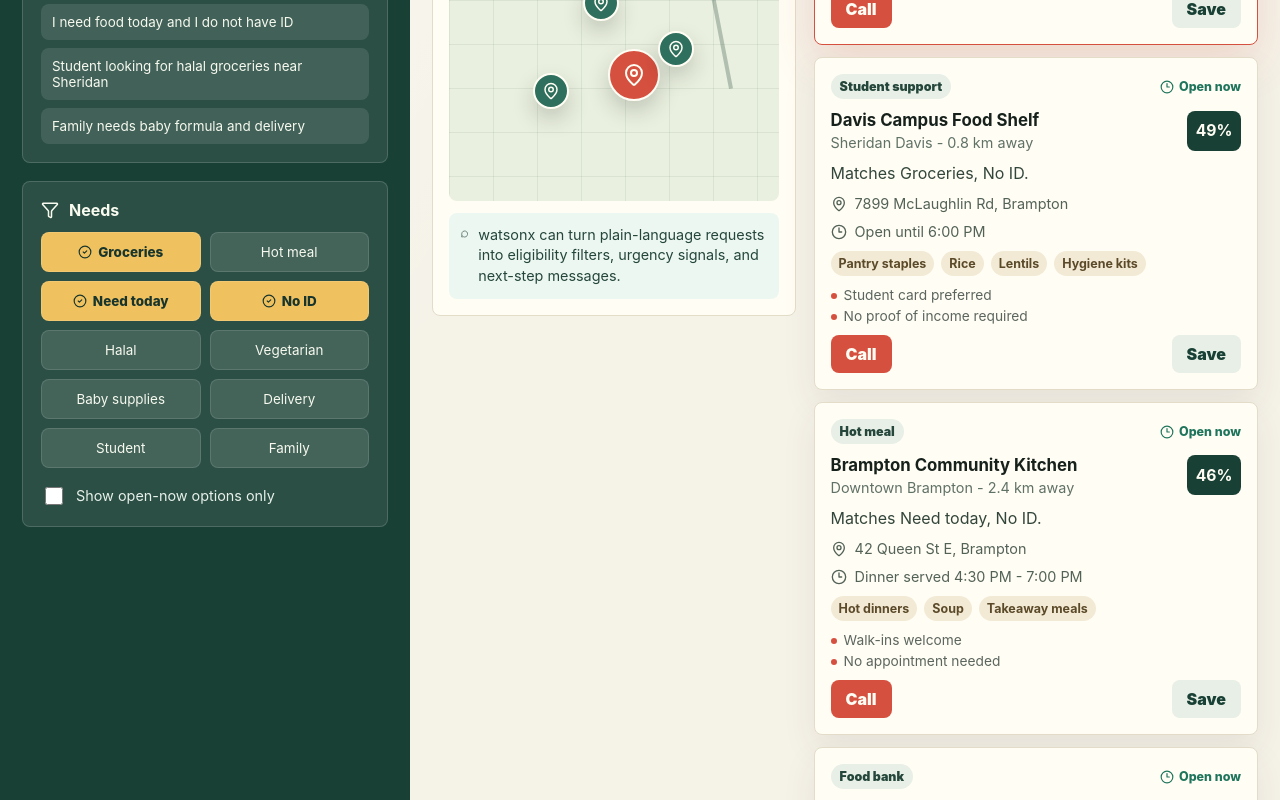
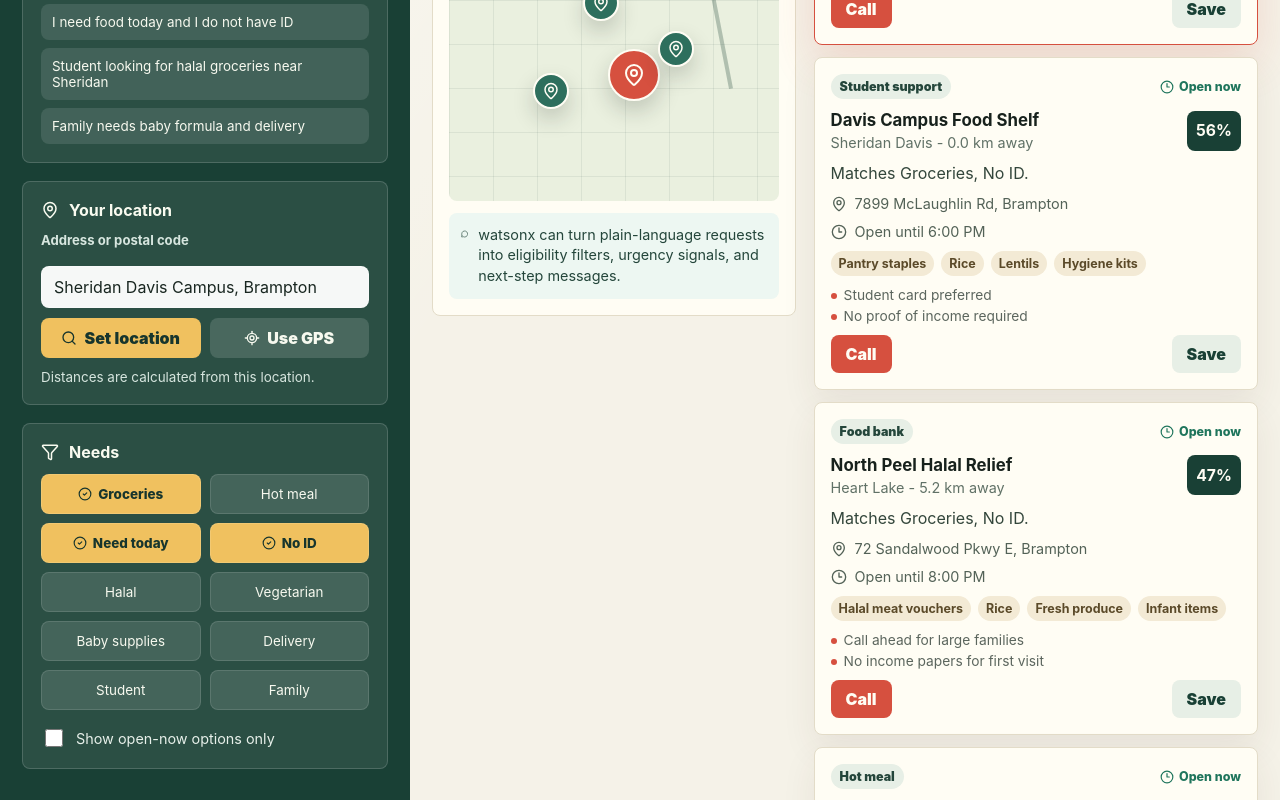
Before and after one commit to belowalo/community-pantry, a React (Vite) app: page / in a window 1280 px wide. Shown: the part 380-1180 px from the top of the page. Built offline with nearby package versions, Linux system fonts and the light colour scheme.

Commit message:
Add real location distance matching

```diff
--- a/src/App.tsx
+++ b/src/App.tsx
@@ -4,6 +4,7 @@ import {
   Clock3,
   Filter,
   HeartHandshake,
+  LocateFixed,
   MapPin,
   MessageCircle,
   Navigation,
@@ -12,8 +13,14 @@ import {
   Sparkles,
   Utensils,
 } from "lucide-react";
-import { useMemo, useState } from "react";
+import { FormEvent, useMemo, useState } from "react";
 import { needOptions, Resource, resources } from "./data";
+
+type UserLocation = {
+  label: string;
+  lat: number;
+  lng: number;
+};
 
 const examples = [
   "I need food today and I do not have ID",
@@ -21,7 +28,53 @@ const examples = [
   "Family needs baby formula and delivery",
 ];
 
-function scoreResource(resource: Resource, selectedNeeds: string[], query: string) {
+function distanceKm(from: UserLocation, to: Resource["geo"]) {
+  const earthRadiusKm = 6371;
+  const latDelta = ((to.lat - from.lat) * Math.PI) / 180;
+  const lngDelta = ((to.lng - from.lng) * Math.PI) / 180;
+  const fromLat = (from.lat * Math.PI) / 180;
+  const toLat = (to.lat * Math.PI) / 180;
+  const a =
+    Math.sin(latDelta / 2) ** 2 +
+    Math.cos(fromLat) * Math.cos(toLat) * Math.sin(lngDelta / 2) ** 2;
+
+  return earthRadiusKm * 2 * Math.atan2(Math.sqrt(a), Math.sqrt(1 - a));
+}
+
+async function geocodeLocation(searchText: string): Promise<UserLocation> {
+  const response = await fetch(
+    `https://nominatim.openstreetmap.org/search?format=json&limit=1&countrycodes=ca&q=${encodeURIComponent(
+      searchText,
+    )}`,
+  );
+
+  if (!response.ok) {
+    throw new Error("Location lookup failed. Try a postal code or a more specific address.");
+  }
+
+  const results = (await response.json()) as Array<{
+    display_name: string;
+    lat: string;
+    lon: string;
+  }>;
+
+  if (!results.length) {
+    throw new Error("No location found. Try adding the city or postal code.");
+  }
+
+  return {
+    label: results[0].display_name.split(",").slice(0, 3).join(","),
+    lat: Number(results[0].lat),
+    lng: Number(results[0].lon),
+  };
+}
+
+function scoreResource(
+  resource: Resource,
+  selectedNeeds: string[],
+  query: string,
+  calculatedDistanceKm: number,
+) {
   const normalizedQuery = query.toLowerCase();
   const searchable = [
     resource.name,
@@ -45,7 +98,7 @@ function scoreResource(resource: Resource, selectedNeeds: string[], query: strin
     .filter((word) => word.length > 2)
     .reduce((score, word) => score + (searchable.includes(word) ? 5 : 0), 0);
   const openScore = resource.openNow ? 10 : 0;
-  const distanceScore = Math.max(0, 12 - resource.distanceKm * 1.5);
+  const distanceScore = Math.max(0, 18 - calculatedDistanceKm * 1.8);
 
   return Math.round(needScore + queryScore + openScore + distanceScore);
 }
@@ -69,22 +122,87 @@ export default function App() {
   const [query, setQuery] = useState("");
   const [selectedNeeds, setSelectedNeeds] = useState<string[]>(["urgent", "groceries", "no-id"]);
   const [onlyOpen, setOnlyOpen] = useState(false);
+  const [locationInput, setLocationInput] = useState("Sheridan Davis Campus, Brampton");
+  const [userLocation, setUserLocation] = useState<UserLocation>({
+    label: "Sheridan Davis Campus, Brampton",
+    lat: 43.7302,
+    lng: -79.7325,
+  });
+  const [locationStatus, setLocationStatus] = useState("Distances are calculated from this location.");
+  const [isLocating, setIsLocating] = useState(false);
 
   const rankedResources = useMemo(() => {
     return resources
       .filter((resource) => (onlyOpen ? resource.openNow : true))
-      .map((resource) => ({
-        resource,
-        score: scoreResource(resource, selectedNeeds, query),
-      }))
-      .sort((a, b) => b.score - a.score || a.resource.distanceKm - b.resource.distanceKm);
-  }, [onlyOpen, query, selectedNeeds]);
+      .map((resource) => {
+        const calculatedDistanceKm = distanceKm(userLocation, resource.geo);
+
+        return {
+          resource,
+          calculatedDistanceKm,
+          score: scoreResource(resource, selectedNeeds, query, calculatedDistanceKm),
+        };
+      })
+      .sort((a, b) => b.score - a.score || a.calculatedDistanceKm - b.calculatedDistanceKm);
+  }, [onlyOpen, query, selectedNeeds, userLocation]);
 
   const bestMatch = rankedResources[0]?.resource;
 
   function toggleNeed(id: string) {
     setSelectedNeeds((current) =>
       current.includes(id) ? current.filter((need) => need !== id) : [...current, id],
+    );
+  }
+
+  async function handleLocationSearch(event: FormEvent<HTMLFormElement>) {
+    event.preventDefault();
+
+    if (!locationInput.trim()) {
+      setLocationStatus("Enter an address, landmark, or postal code.");
+      return;
+    }
+
+    setIsLocating(true);
+    setLocationStatus("Finding that location...");
+
+    try {
+      const nextLocation = await geocodeLocation(locationInput);
+      setUserLocation(nextLocation);
+      setLocationStatus(`Using ${nextLocation.label}.`);
+    } catch (error) {
+      setLocationStatus(error instanceof Error ? error.message : "Could not find that location.");
+    } finally {
+      setIsLocating(false);
+    }
+  }
+
+  function useBrowserLocation() {
+    if (!navigator.geolocation) {
+      setLocationStatus("Browser location is not available here. Type your location instead.");
+      return;
+    }
+
+    setIsLocating(true);
+    setLocationStatus("Waiting for browser location permission...");
+
+    navigator.geolocation.getCurrentPosition(
+      (position) => {
+        const nextLocation = {
+          label: "your current location",
+          lat: position.coords.latitude,
+          lng: position.coords.longitude,
+        };
+        setUserLocation(nextLocation);
+        setLocationStatus(
+          `Using your current location with ${Math.round(position.coords.accuracy)}m accuracy.`,
+        );
+        setIsLocating(false);
+      },
+      () => {
+        setLocationStatus("Location permission was blocked. Type an address or postal code instead.");
+        setIsLocating(false);
+      },
+      { enableHighAccuracy: true, timeout: 10000, maximumAge: 60000 },
     );
   }
 
@@ -122,6 +240,36 @@ export default function App() {
               </button>
             ))}
           </div>
+        </section>
+
+        <section className="panel">
+          <div className="section-title compact">
+            <MapPin size={18} aria-hidden="true" />
+            <h2>Your location</h2>
+          </div>
+          <form className="location-form" onSubmit={handleLocationSearch}>
+            <label className="input-label" htmlFor="location-search">
+              Address or postal code
+            </label>
+            <input
+              id="location-search"
+              value={locationInput}
+              onChange={(event) => setLocationInput(event.target.value)}
+              placeholder="Example: L6Y 5H9 or Sheridan Davis Campus"
+              type="search"
+            />
+            <div className="location-actions">
+              <button disabled={isLocating} type="submit">
+                <Search size={16} aria-hidden="true" />
+                Set location
+              </button>
+              <button disabled={isLocating} onClick={useBrowserLocation} type="button">
+                <LocateFixed size={16} aria-hidden="true" />
+                Use GPS
+              </button>
+            </div>
+          </form>
+          <p className="location-status">{locationStatus}</p>
         </section>
 
         <section className="panel">
@@ -171,7 +319,7 @@ export default function App() {
       <section className="workspace">
         <header className="topbar">
           <div>
-            <p className="eyebrow">Brampton, ON</p>
+            <p className="eyebrow">From {userLocation.label}</p>
             <h2>{rankedResources.length} matched support options</h2>
           </div>
           <button className="notify-button" type="button">
@@ -216,7 +364,7 @@ export default function App() {
           </section>
 
           <section className="results" aria-label="Matched resources">
-            {rankedResources.map(({ resource, score }, index) => (
+            {rankedResources.map(({ resource, score, calculatedDistanceKm }, index) => (
               <article className={index === 0 ? "resource-card featured" : "resource-card"} key={resource.id}>
                 <div className="resource-topline">
                   <span className="type-pill">{resource.type}</span>
@@ -229,7 +377,7 @@ export default function App() {
                   <div>
                     <h3>{resource.name}</h3>
                     <p>
-                      {resource.neighborhood} - {resource.distanceKm.toFixed(1)} km away
+                      {resource.neighborhood} - {calculatedDistanceKm.toFixed(1)} km away
                     </p>
                   </div>
                   <strong>{Math.max(score, 0)}%</strong>
--- a/src/data.ts
+++ b/src/data.ts
@@ -8,10 +8,15 @@ export type Resource = {
   openNow: boolean;
   nextWindow: string;
   phone: string;
+  fallbackDistanceKm: number;
   tags: string[];
   requirements: string[];
   languages: string[];
   supplies: string[];
+  geo: {
+    lat: number;
+    lng: number;
+  };
   coordinates: {
     x: number;
     y: number;
@@ -29,10 +34,12 @@ export const resources: Resource[] = [
     openNow: true,
     nextWindow: "Open until 6:00 PM",
     phone: "(905) 555-0144",
+    fallbackDistanceKm: 0.8,
     tags: ["student", "groceries", "no-id", "halal", "vegetarian"],
     requirements: ["Student card preferred", "No proof of income required"],
     languages: ["English", "Punjabi", "Urdu"],
     supplies: ["Pantry staples", "Rice", "Lentils", "Hygiene kits"],
+    geo: { lat: 43.7302, lng: -79.7325 },
     coordinates: { x: 61, y: 35 },
   },
   {
@@ -45,10 +52,12 @@ export const resources: Resource[] = [
     openNow: true,
     nextWindow: "Dinner served 4:30 PM - 7:00 PM",
     phone: "(905) 555-0198",
+    fallbackDistanceKm: 2.4,
     tags: ["hot-meal", "urgent", "no-id", "wheelchair", "vegetarian"],
     requirements: ["Walk-ins welcome", "No appointment needed"],
     languages: ["English", "Spanish", "Hindi"],
     supplies: ["Hot dinners", "Soup", "Takeaway meals"],
+    geo: { lat: 43.6869, lng: -79.7586 },
     coordinates: { x: 46, y: 53 },
   },
   {
@@ -61,10 +70,12 @@ export const resources: Resource[] = [
     openNow: false,
     nextWindow: "Opens tomorrow at 9:00 AM",
     phone: "(905) 555-0108",
+    fallbackDistanceKm: 3.1,
     tags: ["groceries", "baby", "family", "delivery", "halal"],
     requirements: ["Postal code", "One visit every 14 days"],
     languages: ["English", "Punjabi", "Arabic"],
     supplies: ["Fresh produce", "Baby formula", "Canned goods", "Diapers"],
+    geo: { lat: 43.6664, lng: -79.7428 },
     coordinates: { x: 69, y: 64 },
   },
   {
@@ -77,10 +88,12 @@ export const resources: Resource[] = [
     openNow: true,
     nextWindow: "Open 24 hours",
     phone: "(905) 555-0172",
+    fallbackDistanceKm: 1.6,
     tags: ["urgent", "no-id", "groceries", "24-hour"],
     requirements: ["Take what you need", "No registration"],
     languages: ["English"],
     supplies: ["Bread", "Produce", "Prepared meals", "Snacks"],
+    geo: { lat: 43.6606, lng: -79.7385 },
     coordinates: { x: 56, y: 70 },
   },
   {
@@ -93,10 +106,12 @@ export const resources: Resource[] = [
     openNow: false,
     nextWindow: "Opens Monday at 10:00 AM",
     phone: "(905) 555-0116",
+    fallbackDistanceKm: 4.7,
     tags: ["newcomer", "family", "groceries", "delivery", "vegetarian"],
     requirements: ["Book by phone", "Newcomer services available"],
     languages: ["English", "French", "Arabic", "Urdu"],
     supplies: ["Settlement referrals", "Groceries", "Transit tokens"],
+    geo: { lat: 43.6712, lng: -79.6529 },
     coordinates: { x: 31, y: 74 },
   },
   {
@@ -109,10 +124,12 @@ export const resources: Resource[] = [
     openNow: true,
     nextWindow: "Open until 8:00 PM",
     phone: "(905) 555-0129",
+    fallbackDistanceKm: 5.2,
     tags: ["halal", "groceries", "family", "no-id"],
     requirements: ["Call ahead for large families", "No income papers for first visit"],
     languages: ["English", "Urdu", "Arabic", "Somali"],
     supplies: ["Halal meat vouchers", "Rice", "Fresh produce", "Infant items"],
+    geo: { lat: 43.7286, lng: -79.7974 },
     coordinates: { x: 74, y: 24 },
   },
 ];
--- a/src/styles.css
+++ b/src/styles.css
@@ -139,6 +139,64 @@ textarea {
 textarea:focus {
   border-color: #f0c15f;
   box-shadow: 0 0 0 3px rgba(240, 193, 95, 0.24);
+}
+
+.location-form {
+  display: grid;
+  gap: 10px;
+}
+
+.location-form input {
+  width: 100%;
+  min-height: 42px;
+  border: 1px solid rgba(255, 255, 255, 0.24);
+  border-radius: 8px;
+  padding: 0 12px;
+  background: rgba(255, 255, 255, 0.96);
+  color: #182620;
+  outline: none;
+}
+
+.location-form input:focus {
+  border-color: #f0c15f;
+  box-shadow: 0 0 0 3px rgba(240, 193, 95, 0.24);
+}
+
+.location-actions {
+  display: grid;
+  grid-template-columns: 1fr 1fr;
+  gap: 9px;
+}
+
+.location-actions button {
+  display: inline-flex;
+  align-items: center;
+  justify-content: center;
+  gap: 7px;
+  min-height: 40px;
+  border: 0;
+  border-radius: 8px;
+  background: #f0c15f;
+  color: #17352d;
+  cursor: pointer;
+  font-weight: 900;
+}
+
+.location-actions button + button {
+  background: rgba(255, 255, 255, 0.14);
+  color: #f7f9ef;
+}
+
+.location-actions button:disabled {
+  cursor: wait;
+  opacity: 0.7;
+}
+
+.location-status {
+  margin-top: 10px;
+  color: #d7e6df;
+  font-size: 0.84rem;
+  line-height: 1.4;
 }
 
 .examples {
@@ -536,7 +594,8 @@ textarea:focus {
   }
 
   .need-grid,
-  .trust-strip {
+  .trust-strip,
+  .location-actions {
     grid-template-columns: 1fr;
   }
 
```
Also changed, not shown: 1 other file (tests, documents, lock files or other folders).
